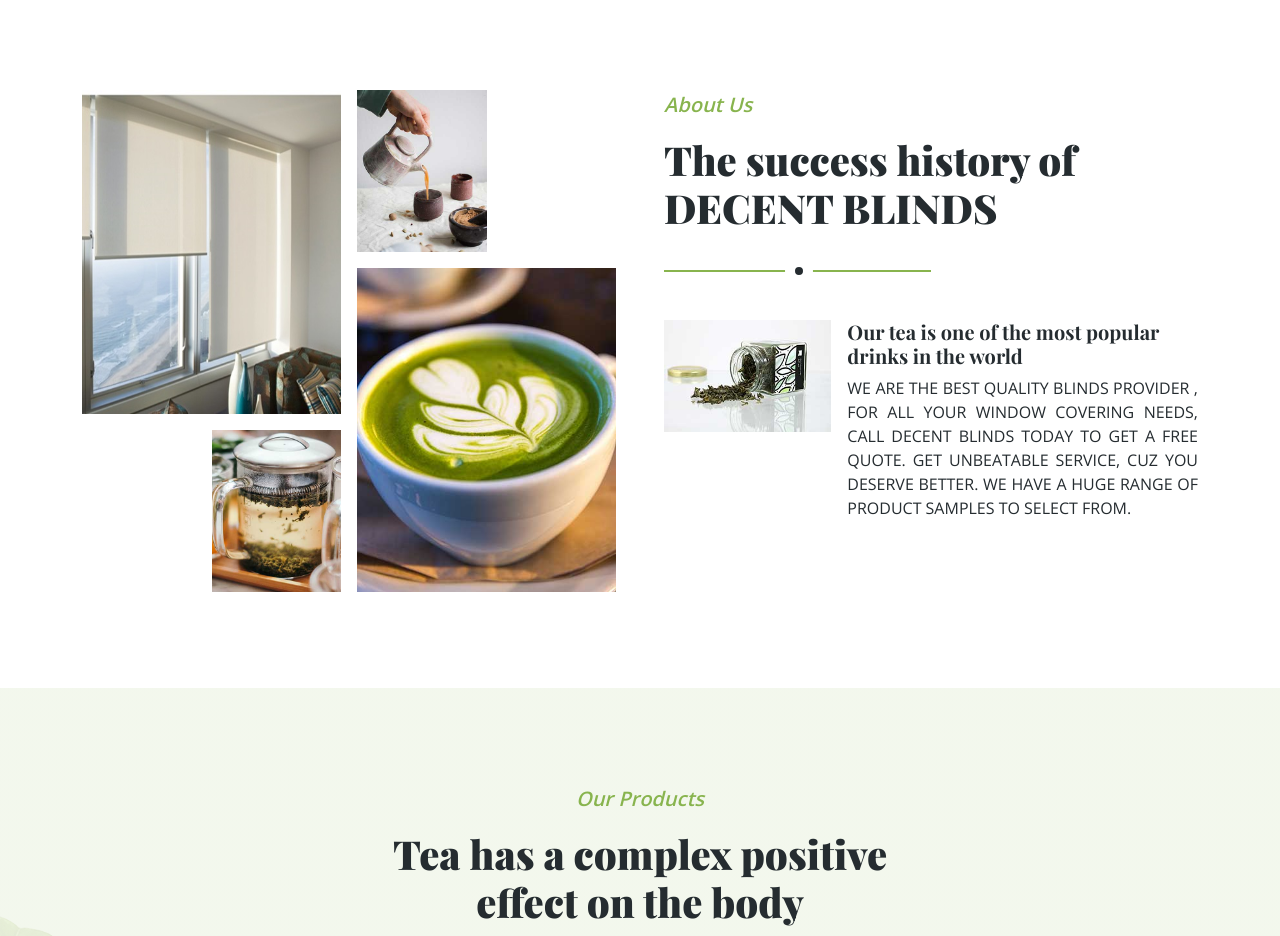
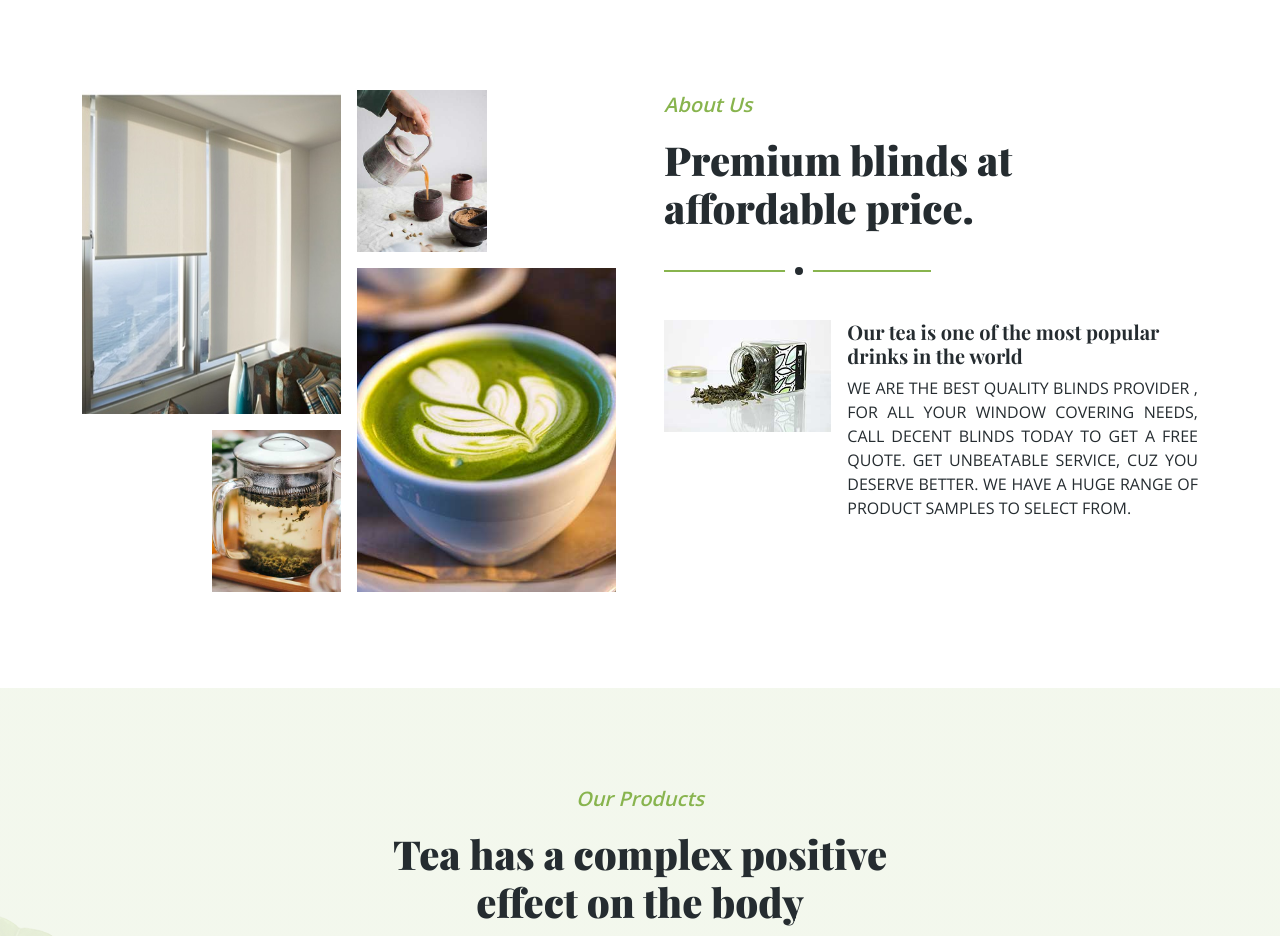
Before and after one commit to decentblinds/web, a plain HTML site: page index.html in a window 1280 px wide. Shown: the part 800-1736 px from the top of the page. Drawn offline with nearby package versions, Linux system fonts and the light colour scheme.

Commit message:
Verbiage update

```diff
--- a/index.html
+++ b/index.html
@@ -151,7 +151,7 @@
                 <div class="col-lg-6 wow fadeIn" data-wow-delay="0.5s">
                     <div class="section-title">
                         <p class="fs-5 fw-medium fst-italic text-primary">About Us</p>
-                        <h1 class="display-6">The success history of DECENT BLINDS</h1>
+                        <h1 class="display-6">Premium blinds at affordable price.</h1>
                     </div>
                     <div class="row g-3 mb-4">
                         <div class="col-sm-4">
```
Also changed, not shown: img/image10.jpeg (deleted), img/image6.jpeg (deleted), img/image7.jpeg (deleted), img/image8.jpeg (deleted), img/image9.jpeg (deleted), img/product-10.jpeg (added), img/product-51.jpeg, img/product-61.jpeg (added), img/product-71.jpeg (added), img/product-81.jpeg (added), img/product-91.jpeg (added).
